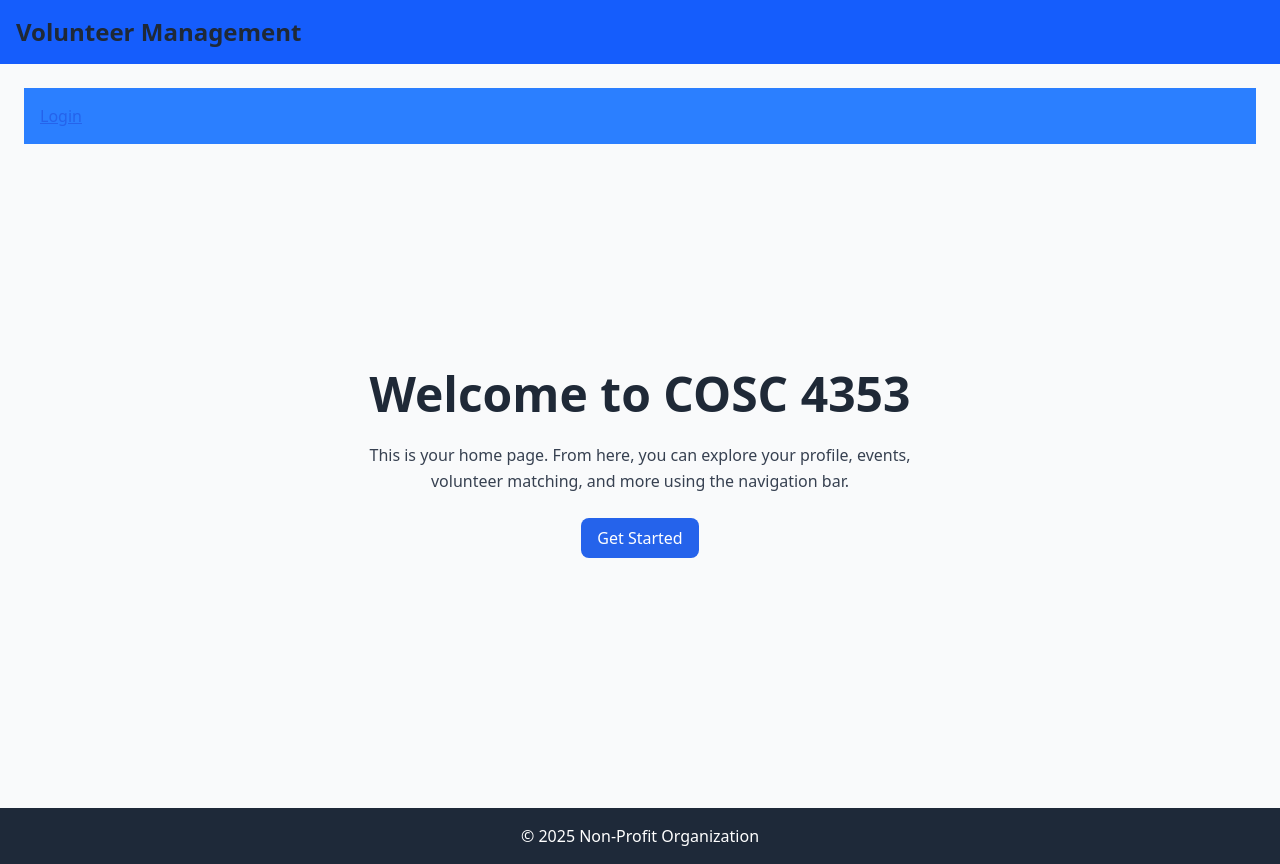
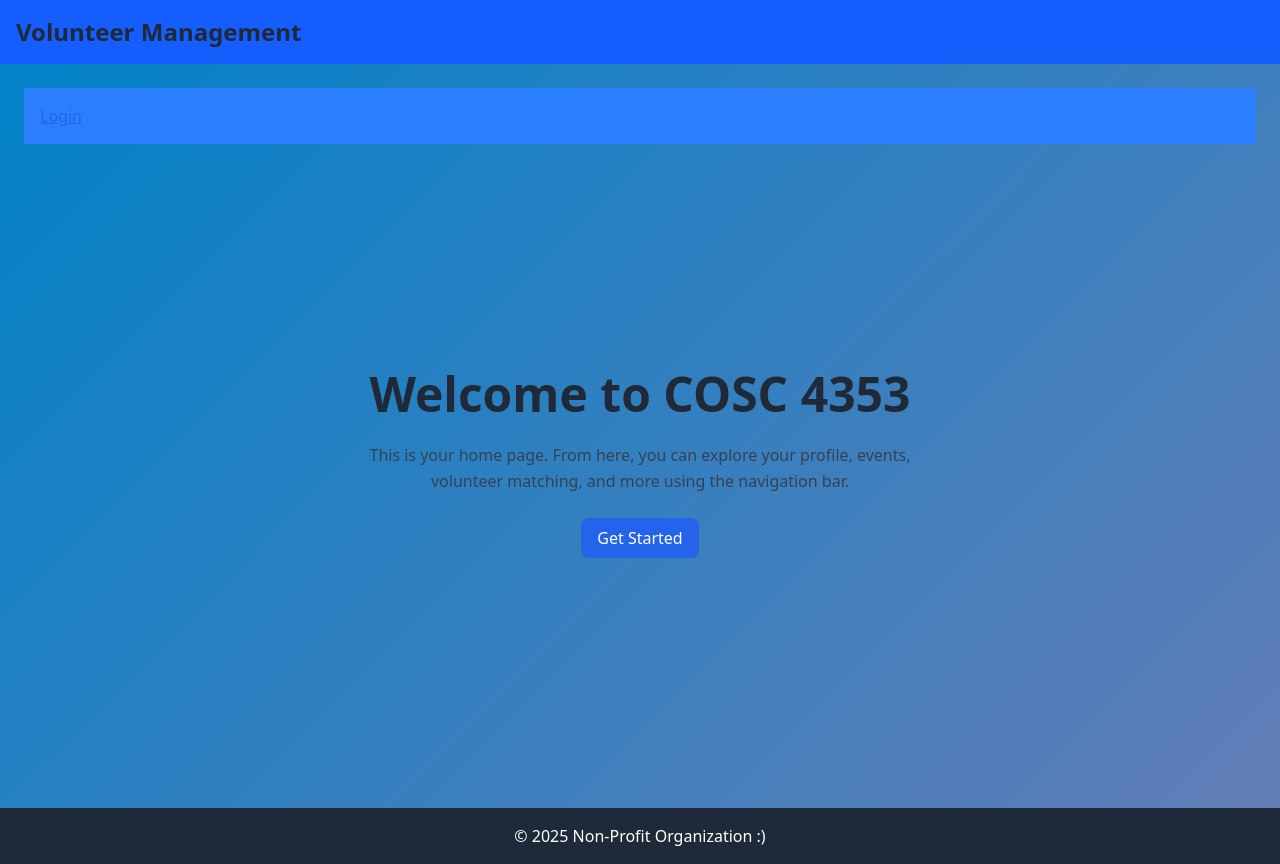
Before and after one commit to kobetyleryoung/COSC-4353, a React (Vite) app: page /home in a window 1280 px wide. Built offline with nearby package versions, Linux system fonts and the light colour scheme.

Commit message:
background changes

```diff
--- a/src/App.css
+++ b/src/App.css
@@ -1,32 +1,34 @@
 body {
   margin: 0;
-  height: 100vh;
-  /* Complex multi-color gradient with modern colors */
-  background: linear-gradient(135deg,
-    #667eea 0%,
-    #764ba2 25%,
-    #f093fb 50%,
-    #f5576c 75%,
-    #4facfe 100%);
+  min-height: 100vh;
 
-  /* Alternative: Animated gradient background */
-  /* Uncomment below for animated effect */
-  /*
-  background: linear-gradient(-45deg, #ee7752, #e73c7e, #23a6d5, #23d5ab);
-  background-size: 400% 400%;
-  animation: gradientShift 15s ease infinite;
-  */
+  /* 🌿 Animated GREEN gradient background - Nature vibes */
+background: linear-gradient(-45deg, #667db6, #0082c8, #0094cc, #667db6, #76b8dc);  background-size: 400% 400% !important;
+  animation: gradientShift 12s ease infinite;
 
   font-family: sans-serif;
 }
 
-/* Animation for gradient (uncomment the animation above to use) */
+/* Ensure html also has the gradient for full coverage */
+html {
+  background: linear-gradient(-45deg, #667db6, #0082c8, #0094cc, #667db6, #76b8dc) !important;
+  background-size: 400% 400% !important;
+  animation: gradientShift 12s ease infinite;
+}
+
+/* 🎬 Enhanced Animation for green gradient */
 @keyframes gradientShift {
   0% {
     background-position: 0% 50%;
   }
+  25% {
+    background-position: 100% 50%;
+  }
   50% {
-    background-position: 100% 50%;
+    background-position: 100% 100%;
+  }
+  75% {
+    background-position: 0% 100%;
   }
   100% {
     background-position: 0% 50%;
@@ -76,3 +78,75 @@ body {
   background-size: 600% 600%;
   animation: gradientShift 8s ease infinite;
 }
+
+/* 🎨 ADDITIONAL STUNNING GRADIENT OPTIONS */
+
+/* 🔥 Fire & Passion */
+.gradient-fire {
+  background: linear-gradient(-45deg, #ff9a9e, #fecfef, #fecfef, #fecfef, #ff6b6b, #ee5a24);
+  background-size: 400% 400%;
+  animation: gradientShift 12s ease infinite;
+}
+
+/* 🌊 Ocean Waves */
+.gradient-ocean-deep {
+  background: linear-gradient(-45deg, #667db6, #0082c8, #0094cc, #667db6, #76b8dc);
+  background-size: 400% 400%;
+  animation: gradientShift 15s ease infinite;
+}
+
+/* 🌅 Sunrise */
+.gradient-sunrise {
+  background: linear-gradient(-45deg, #fa709a, #fee140, #fa709a, #ffa726, #ff7043);
+  background-size: 400% 400%;
+  animation: gradientShift 10s ease infinite;
+}
+
+/* 🍇 Royal Purple */
+.gradient-royal {
+  background: linear-gradient(-45deg, #667eea, #764ba2, #667eea, #f093fb, #f5576c);
+  background-size: 400% 400%;
+  animation: gradientShift 14s ease infinite;
+}
+
+/* 🌸 Cotton Candy */
+.gradient-cotton-candy {
+  background: linear-gradient(-45deg, #ffecd2, #fcb69f, #ff8a80, #ff7043, #ffab91);
+  background-size: 400% 400%;
+  animation: gradientShift 13s ease infinite;
+}
+
+/* ❄️ Ice Crystal */
+.gradient-ice {
+  background: linear-gradient(-45deg, #e0f2f1, #b2dfdb, #4db6ac, #00695c, #26a69a);
+  background-size: 400% 400%;
+  animation: gradientShift 16s ease infinite;
+}
+
+/* 🌟 Cosmic */
+.gradient-cosmic {
+  background: linear-gradient(-45deg, #2c1810, #614385, #516395, #614385, #2c1810);
+  background-size: 400% 400%;
+  animation: gradientShift 18s ease infinite;
+}
+
+/* 🏖️ Beach Vibes */
+.gradient-beach {
+  background: linear-gradient(-45deg, #ffd89b, #19547b, #74b9ff, #0984e3, #00b894);
+  background-size: 400% 400%;
+  animation: gradientShift 11s ease infinite;
+}
+
+/* 🍊 Citrus Burst */
+.gradient-citrus {
+  background: linear-gradient(-45deg, #ff7675, #fdcb6e, #e17055, #00b894, #00cec9);
+  background-size: 400% 400%;
+  animation: gradientShift 9s ease infinite;
+}
+
+/* 🌺 Tropical Flowers */
+.gradient-flowers {
+  background: linear-gradient(-45deg, #fd79a8, #fdcb6e, #e84393, #00b894, #74b9ff);
+  background-size: 400% 400%;
+  animation: gradientShift 13s ease infinite;
+}
--- a/src/components/Layout.tsx
+++ b/src/components/Layout.tsx
@@ -6,7 +6,7 @@ interface LayoutProps {
 
 const Layout = ({ children }: LayoutProps) => {
   return (
-    <div className="min-h-screen flex flex-col bg-gray-50 text-gray-900">
+    <div className="min-h-screen flex flex-col text-gray-900">
       <header className="bg-blue-600 text-white p-4">
         <h1 className="text-2xl font-bold">Volunteer Management</h1>
       </header>
@@ -14,7 +14,7 @@ const Layout = ({ children }: LayoutProps) => {
       <main className="flex-grow p-6">{children}</main>
 
       <footer className="bg-gray-800 text-white p-4 text-center">
-        © 2025 Non-Profit Organization
+        © 2025 Non-Profit Organization :)
       </footer>
     </div>
   );
--- a/src/style.css
+++ b/src/style.css
@@ -1,14 +1,12 @@
 @import 'tailwindcss';
 
 /* Additional styles */
-@import './additional-styles/utility-patterns.css' layer(components);
-@import './additional-styles/theme.css';
+/* @import './additional-styles/utility-patterns.css' layer(components); */
+/* @import './additional-styles/theme.css'; */
 
-@plugin "@tailwindcss/forms" {
-  strategy: base;
-}
+/* Note: @plugin and @theme are Tailwind v4 syntax - using CSS custom properties instead */
 
-@theme {
+:root {
   --font-inter: var(--font-inter), sans-serif;
   --font-nacelle: var(--font-nacelle), sans-serif;
 
@@ -82,7 +80,8 @@
   If we ever want to remove these styles, we need to add an explicit border
   color utility to any element that depends on these defaults.
 */
-@layer base {
+
+/* Base styles - converted from @layer base for v4 compatibility */
 *,
 ::after,
 ::before,
@@ -90,4 +89,3 @@
 ::file-selector-button {
   border-color: var(--color-gray-200, currentColor);
 }
-}
```
Lines whose indentation alone changed are shown as unchanged.
